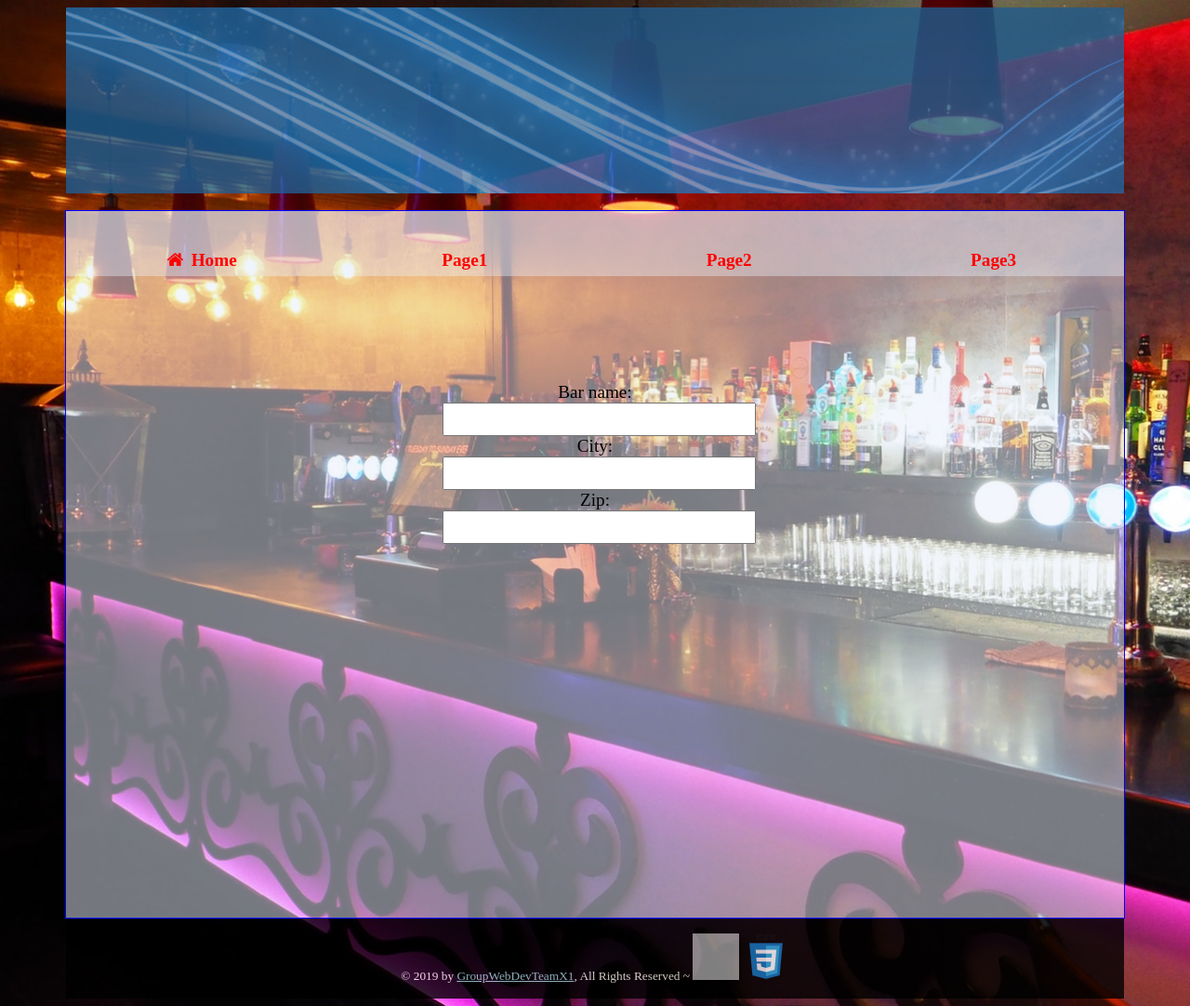
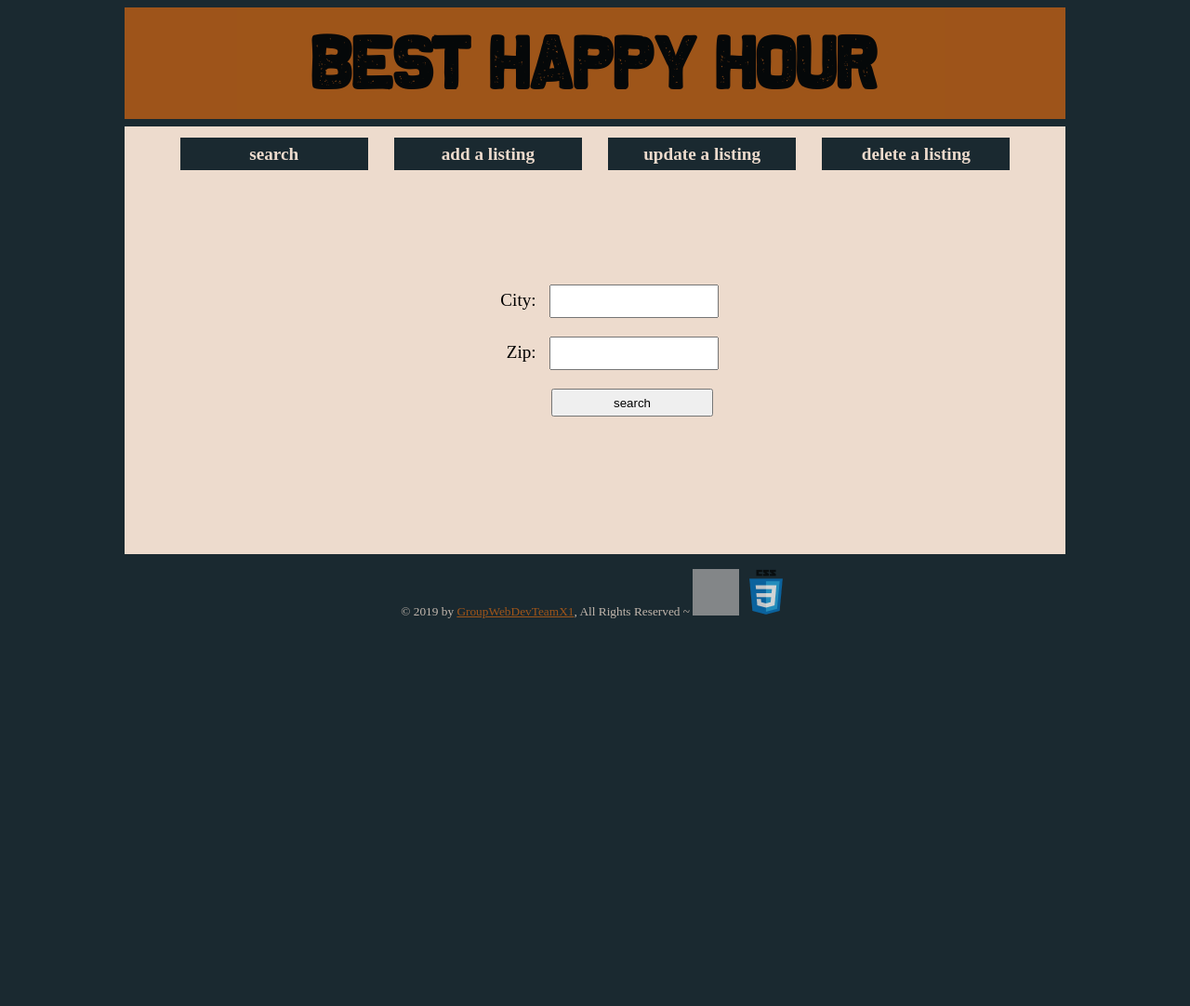
Before and after one commit to anuslorah/AD320-group-project1, a PHP site: page /index.php?read=error in a window 1280 px wide. Shown: the whole page at 93% size. After the commit the page ends 665 px from the top, so only its background shows below. Run offline with PHP 8.4, Linux system fonts and the light colour scheme; some libraries are stand-ins or nearby versions; grey boxes are pictures that could not be loaded.

Commit message:
Add files via upload
search and read working

```diff
--- a/AD320_Group_Sprint1/css/main.css
+++ b/AD320_Group_Sprint1/css/main.css
@@ -1,37 +1,42 @@
+@font-face {
+	font-family: "The Slug and Lion";
+	src: url(../images/TheSlugandLion.otf);
+}
+
 html {
-    background-color:rgb(233,236,207);
-    background-image: url(../images/drink.jpg);/*https://www.pexels.com/photo/bar-indian-bar-958443/*/
-    background-size: cover;
-    background-repeat: no-repeat;
-
+	background-color: #1a2930;
 }
 
 .div1 {
     /* header div*/
-    overflow:hidden;
-    background-image: url(../images/01.jpg);
-    background-position:center;
+    overflow: hidden;
+/*    background-image: url(../images/01.jpg);*/
+	background-color: #c06014;
+/*    background-position:center;*/
     opacity: 0.8;
-    filter: alpha(opacity=60);
-    height: 200px;
-    position:relative;
-    width:90%;
-    margin:0 auto;
+/*    filter: alpha(opacity=60); */
+    height: 120px;
+    position: relative;
+    width: 80%;
+    margin: 0 auto;
+}
 
+.div1 h2 {
+	font-family: "The Slug and Lion";
+	font-size: 80px;
+	text-align: center;
+	margin-top: 14px;
 }
 
 div.wrapper {
     /*--main div w/nav inside--*/
-    background-color:#fff;
-    width:90%;
+	background-color:#eddbcd;
+    width:80%;
     overflow:auto;
-    height: 760px;
+    height: 460px;
     margin:0 auto;
-    border:1px solid blue;
-    background:rgba(232,239, 252,.50);
+	margin-top: 8px;
     text-align: center;
-
-
 }
 
 #formdiv {
@@ -40,75 +45,112 @@ div.wrapper {
   display: inline-block;
 }
 
+.grid-item {
+/*	border: 1px solid black;*/
+	text-align: left;
+}
+
+.grid-item2 {
+/*	border: 1px solid red;*/
+	height: 20px;
+}
+
+.grid-container {
+	margin-top: 16px;
+	display: grid;
+	grid-gap: 12px;
+  	grid-template-columns: auto auto;
+	margin-left: 40px;
+	margin-right: 20px;
+}
+
 form{
 /*--css for form--*/
     font-size:1.2em;
 }
 
+/*
 button{
-     display:inline-block;
+    display:inline-block;
     margin:0 auto;
-    margin-top:5%;
+    margin-top: 5%;
     font-size: 20px;
     background-color:aquamarine
+}
+*/
+
+label {
+  display: inline-block;
+  width: 80px;
+  text-align: right;
 }
 
 input{
 /*--css for text input--*/
-    width:100%;
+	display: inline-block;
+    width: 60%;
     height: 30px;
-    font-size: 1.3em;
+    margin: 10px;
+/*    font-size: 1.3em;*/
 }
 
+button {
+	color: #c06014;
+}
 
 footer {
     text-align: center;
-    background-color: black;
-    opacity:.8;
-    overflow:hidden;
-    width:90%;
-    margin:0 auto;
+/*    background-color: black;*/
+    opacity: .8;
+    overflow: hidden;
+    width: 80%;
+    margin: 0 auto;
 
 }
 
 footer a:link {
-    color:lightblue;
+    color: #c06014;
+}
+
+footer a:visited {
+    color: #c06014;
 }
 
 footer a:hover{
-    color:lightgreen;
+    color: #eddbcd;
 }
 
+
 .footerfont{
-    color:floralwhite;
+    color: #eddbcd;
 }
 
 /*---start of @media query---*/
 @media all and (max-width:750px) {
 
     div.wrapper {
-        width:100%;
+        width: 100%;
     }
 
     form{
-        width:90%;
-        margin:0 auto;
+        width: 90%;
+        margin: 0 auto;
     }
 
     #formdiv{
-        margin-top:20%;
-        width:70%;
+        margin-top: 10%;
+        width: 70%;
         display: inline-block;
     }
 
 
     footer{
-        width:100%;
+        width: 100%;
     }
 
     .div1 {
 
-        width:100%;
+        width: 100%;
     }
 }
 /*---End of @media query---*/
--- a/AD320_Group_Sprint1/css/nav.css
+++ b/AD320_Group_Sprint1/css/nav.css
@@ -9,13 +9,16 @@ some elements I want to change together so they are grouped together and some I
 
 nav {
 	width: 100%;
-  background:rgba(232,239, 252,.40);
+/*  background:rgba(232,239, 252,.40);*/
+/*
+	background-color: #c06014;
 	height: 70px;
+*/
   	overflow: hidden;
 }
 
 nav a {
-    padding-top:20px;
+/*    padding-top:10px;*/
     font-size:1.2em;
 }
 
@@ -28,24 +31,25 @@ nav ul {
 
 nav ul li {
 	display: inline-block;
-  margin-right: -4px;
-  width: 25%;
+	margin: 12px;
+  	width: 20%;
   	height: 100%;
+	background-color: #1a2930;
 }
 
 nav ul li a {
-  color: red;
+  	color: #eddbcd;
   	text-decoration: none;
-  font-weight:700;
+  	font-weight: 700;
   	display: block;
   	width: 100%;
 	text-align: center;
 	height: 100%;
-  line-height: 65px;
+  	line-height: 35px;
 }
 
 nav a:hover, a:active {
-  background: url(../images/drink3.jpg);
+/*  background: url(../images/drink3.jpg);*/
 }
 
 @media all and (max-width: 790px) {
--- a/AD320_Group_Sprint1/includes/config.php
+++ b/AD320_Group_Sprint1/includes/config.php
@@ -12,7 +12,7 @@ switch(THIS_PAGE)
     break;
 
     case 'Page1.php':
-    $title = "Page1";
+    $title = "search for a bar";
     break;
 
     case 'Page2.php':
--- a/AD320_Group_Sprint1/includes/form.php
+++ b/AD320_Group_Sprint1/includes/form.php
@@ -1,10 +1,9 @@
-<form>
-  Bar name:<br>
-  <input type="text" name="Barname">
-  <br>
-  City:<br>
-  <input type="text" name="City">
-  <br>
-  Zip:<br>
-  <input type="text" name="ZIP">
+<form action="read.php" method="POST">
+	<label>City:</label>
+	<input type="text" name="city">
+	<br>
+	<label>Zip:</label>
+	<input type="text" name="zip">
+	<br>
+	<label></label><input type="submit" name="submit" value="search">
 </form>
--- a/AD320_Group_Sprint1/includes/header.php
+++ b/AD320_Group_Sprint1/includes/header.php
@@ -23,9 +23,9 @@
 <!--header is usually where banner goes and nav can go in here as well but doesn't have to-->
 <header>
 <div class="div1">
+	<h2>best happy hour</h2>
 </div>
 </header>
-<br>
 
  <!-- START WRAPPER -->
 <div class="wrapper">
@@ -33,10 +33,10 @@
 <!--START NAV -->
 <nav>
    <ul>
-  <li><a href="index.php"><i class="fa fa-fw fa-home"></i> Home</a></li>
-  <li><a href="page1.php">Page1</a></li>
-  <li><a href="page2.php">Page2</a></li>
-  <li><a href="page3.php">Page3</a></li>
+  <li><a href="index.php">search</a></li>
+  <li><a href="page1.php">add a listing</a></li>
+  <li><a href="page2.php">update a listing</a></li>
+  <li><a href="page3.php">delete a listing</a></li>
 </ul>
 </nav>
 <!-- END NAV -->
--- a/AD320_Group_Sprint1/index.php
+++ b/AD320_Group_Sprint1/index.php
@@ -5,6 +5,7 @@
 
 <div id="formdiv">
 <?php include 'includes/form.php'; ?>
+
 </div>
 
 
--- a/AD320_Group_Sprint1/page3.php
+++ b/AD320_Group_Sprint1/page3.php
@@ -3,8 +3,7 @@
 
 
 <div id="formdiv">
-<?php include 'includes/form.php'; ?>
-</div>
+<div id="formdiv">
 
 </div> <!--this is not error/opening div is in header.php-->
 <?php include 'includes/footer.php'; ?>
```
Also changed, not shown: AD320_Group_Sprint1/includes/formhandler.php (added, +52 -0 lines), AD320_Group_Sprint1/includes/mockDatabase.php (added, +42 -0 lines), AD320_Group_Sprint1/read.php (added, +66 -0 lines), AD320_Group_Sprint1/images/TheSlugandLion.otf (added), AD320_Group_Sprint1/wireframes/create.PNG (added), AD320_Group_Sprint1/wireframes/delete1.PNG (added), AD320_Group_Sprint1/wireframes/delete2.PNG (added), AD320_Group_Sprint1/wireframes/landingPage.PNG (added), AD320_Group_Sprint1/wireframes/read.PNG (added), AD320_Group_Sprint1/wireframes/update.PNG (added). Lines whose indentation alone changed are shown as unchanged.
